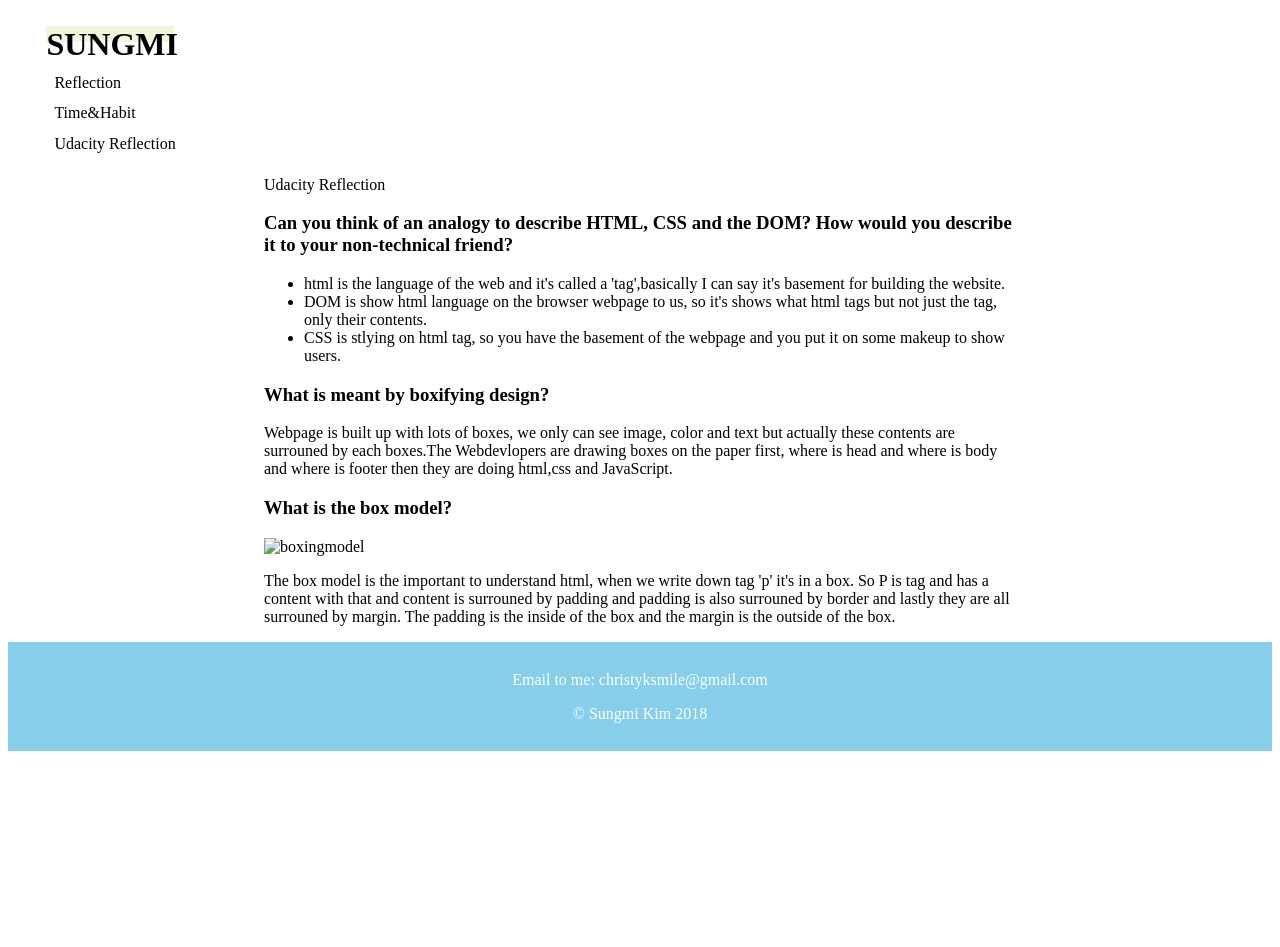
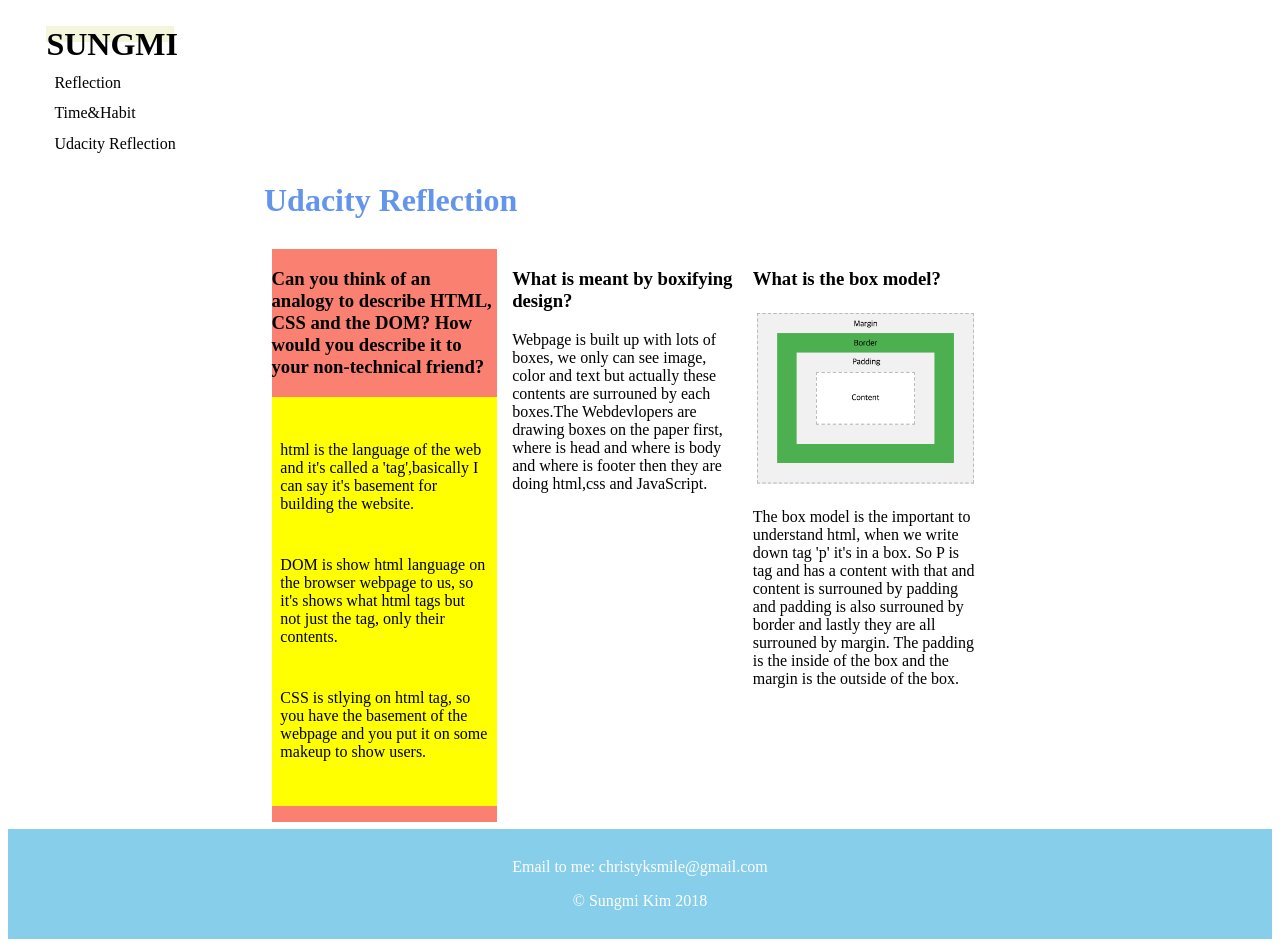
Before and after one commit to Sungmiii/Sungmiii.github.io, a plain HTML site: page blog/t2-html-css-dom-p1.html in a window 1280 px wide. Before the commit the page ends 800 px from the top, so only its background shows below. Drawn offline with Linux system fonts and the light colour scheme.

```diff
--- a/style/main.css
+++ b/style/main.css
@@ -37,7 +37,12 @@
 h1 {
     color:steelblue;
 }
-
+.titleuda {
+    font-size: 2em;
+    font-weight: bold;
+    color: cornflowerblue;
+    margin: 3% 0% 3% 0%;
+}
 section {
     padding: 0vw 20vw;
 }
@@ -56,6 +61,7 @@ section {
     padding: 1vw 1vw;
 }
 footer {
+    clear:left;
     background-color: skyblue;
     padding: 1vw;
     text-align: center;
@@ -63,6 +69,27 @@ footer {
     height: 100%;
 }
 
+.row {
+    display: inline;
+}
+
+.col {
+    float: left;
+    width: 30%;
+    margin: 1%;
+}
+
+.col1 {
+   background: salmon;
+}
+.udareply {
+    list-style-type: none;
+    background:yellow;
+    padding: 10% 2% 10% 2%;
+}
+.col3 .boxmodel {
+    width: 100%;
+}
 #mail {
     text-decoration: none;
     color:white;
```
Also changed, not shown: index.html (+1 -0 lines), img/boxing-model.png (added).
